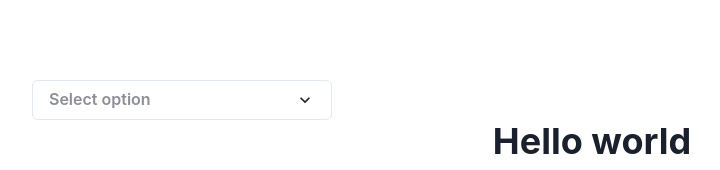
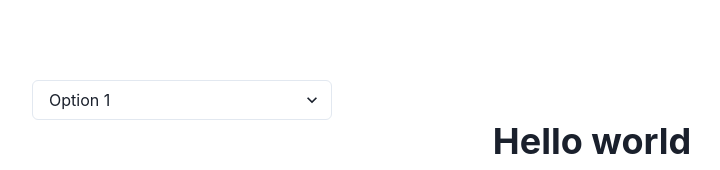
Before and after one commit to dexkode4/Team-Sasuke-X, a React (Create React App) app: page / in a window 1280 px wide. Shown: the top 170 px of the page, without its empty margins (48-768 px from the left). Built offline with nearby package versions, Linux system fonts and the light colour scheme.

Commit message:
dynamically set native select

```diff
--- a/src/App.tsx
+++ b/src/App.tsx
@@ -11,7 +11,7 @@ export const App = () => {
 	return (
 		<ChakraProvider theme={theme}>
 			<Box textAlign='center' fontSize='xl' p={20}>
-				<Select w='300px' variant='outline'>
+				<Select w='300px' variant='native'>
 					<SelectButton
 						onChange={handleChange}
 						placeholder='Select option'
--- a/src/Select/components/SelectButton.tsx
+++ b/src/Select/components/SelectButton.tsx
@@ -91,7 +91,7 @@ export const SelectButton = forwardRef<SelectButtonProps, 'button'>(
 		return (
 			<Button
 				fontSize='md'
-				display='flex'
+				display={variant === 'native' ? 'none' : 'flex'}
 				justifyContent='space-between'
 				w='100%'
 				{...(variant === 'filled'
--- a/src/Select/components/SelectGroup.tsx
+++ b/src/Select/components/SelectGroup.tsx
@@ -1,16 +1,27 @@
 import { Box, Heading, HeadingProps } from '@chakra-ui/react';
-import React from 'react';
+import React, { useContext } from 'react';
+import { SelectContext } from '../context';
 
 interface SelectGroupProps {
 	children: React.ReactNode;
 	label: string;
-    labelStyle?: HeadingProps;
+	labelStyle?: HeadingProps;
 }
 
-export const SelectGroup = ({ children, label, labelStyle }: SelectGroupProps) => {
-	return (
+export const SelectGroup = ({
+	children,
+	label,
+	labelStyle,
+}: SelectGroupProps) => {
+	const { variant } = useContext(SelectContext);
+	const NativeSelectGroup = <optgroup label={label}>{children}</optgroup>;
+	return variant === 'native' ? (
+		NativeSelectGroup
+	) : (
 		<Box>
-			<Heading p={2} size='sm' textAlign='left' {...labelStyle}>{label}</Heading>
+			<Heading p={2} size='sm' textAlign='left' {...labelStyle}>
+				{label}
+			</Heading>
 			<Box>{children}</Box>
 		</Box>
 	);
--- a/src/Select/components/SelectList.tsx
+++ b/src/Select/components/SelectList.tsx
@@ -1,4 +1,4 @@
-import { Box, BoxProps, forwardRef } from '@chakra-ui/react';
+import { Box, BoxProps, forwardRef, Select } from '@chakra-ui/react';
 import { AnimatePresence, motion } from 'framer-motion';
 import React, { useContext } from 'react';
 import { SelectContext } from '../context';
@@ -12,10 +12,9 @@ const MotionBox = motion<BoxProps>(Box);
 
 export const SelectList = forwardRef<SelectListProps, 'div'>((props, _ref) => {
 	const { children, itemCount, ...rest } = props;
-	const { isOpenDropdown, optionHeight } =
-		useContext(SelectContext);
+	const { isOpenDropdown, optionHeight, variant } = useContext(SelectContext);
 
-	const variant = {
+	const dropdownVariant = {
 		hidden: {
 			opacity: 0,
 			y: -10,
@@ -36,11 +35,16 @@ export const SelectList = forwardRef<SelectListProps, 'div'>((props, _ref) => {
 			},
 		},
 	};
-	return (
+
+	const NativeSelect = <Select>{children}</Select>;
+
+	return variant === 'native' ? (
+		NativeSelect
+	) : (
 		<AnimatePresence>
 			{isOpenDropdown && (
 				<MotionBox
-					variants={variant}
+					variants={dropdownVariant}
 					initial='hidden'
 					animate='visible'
 					exit='exit'
--- a/src/Select/components/SelectOption.tsx
+++ b/src/Select/components/SelectOption.tsx
@@ -1,4 +1,4 @@
-import { Box, BoxProps, forwardRef } from '@chakra-ui/react';
+import { Box, BoxProps, forwardRef, chakra } from '@chakra-ui/react';
 import React, { useContext, useEffect, useLayoutEffect, useRef } from 'react';
 import { SelectContext, Value } from '../context';
 
@@ -15,6 +15,7 @@ export const SelectOption = forwardRef<SelectOptionProps, 'div'>(
 			toggleDropdown,
 			handleValue,
 			handleSelectOptionHeight,
+			variant,
 		} = useContext(SelectContext);
 		const ref = useRef<HTMLDivElement>(null);
 
@@ -30,9 +31,13 @@ export const SelectOption = forwardRef<SelectOptionProps, 'div'>(
 			handleValue(value);
 		};
 
-		useEffect(() => {}, []);
+		const NativeSelectOption = (
+			<chakra.option onClick={handleSelect}>{children}</chakra.option>
+		);
 
-		return (
+		return variant === 'native' ? (
+			NativeSelectOption
+		) : (
 			<Box
 				p={2}
 				fontSize='md'
```
